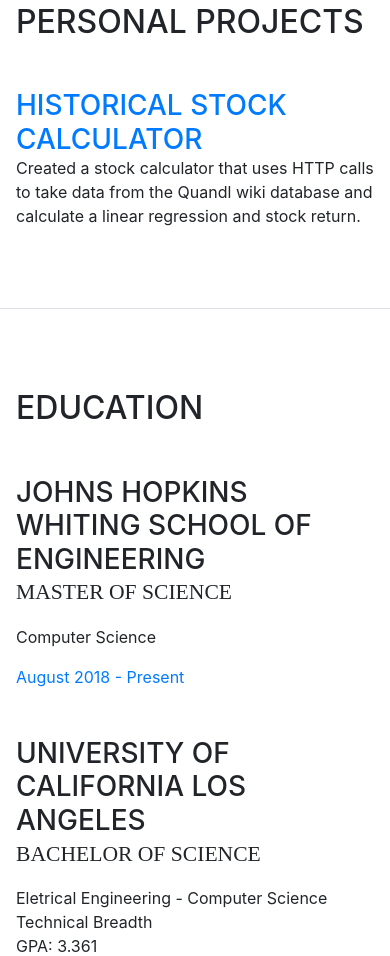
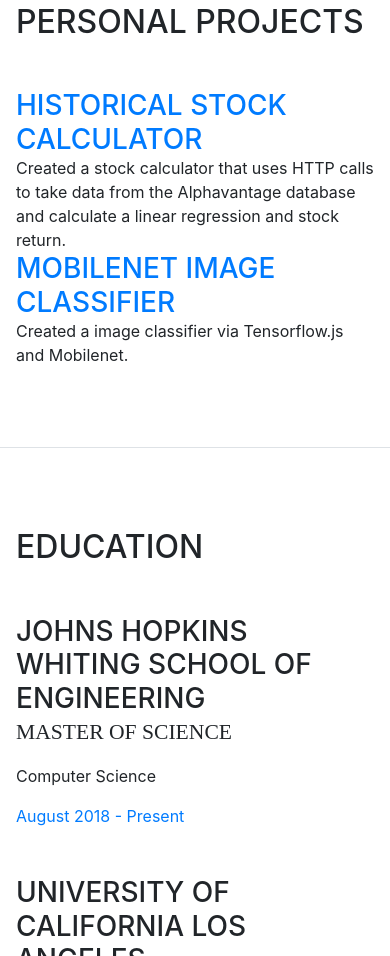
Before and after one commit to andrewcchan/andrewcchan.github.io, a website with bundled scripts: page index.html in a window 390 px wide. Shown: the part 1840-2796 px from the top of the page. Built offline with nearby package versions, Linux system fonts and the light colour scheme; a web font is replaced by a local one.

Commit message:
Add mobilenet link

```diff
--- a/index.html
+++ b/index.html
@@ -147,10 +147,13 @@
 	  <section class="resume-section p-3 p-lg-5 d-flex flex-column" id="personalProjects">
         <div class="my-auto">
           <h2 class="mb-5">Personal Projects</h2>
-		  <h3 class="mb-0"><a href = "https://stock-return-history.herokuapp.com/">Historical Stock Calculator </a></h3>
-          <p class="mb-0">Created a stock calculator that uses HTTP calls to take data from the Quandl wiki database and calculate a linear regression and stock return.</p>
+		      <h3 class="mb-0"><a href = "https://stock-return-history.herokuapp.com/">Historical Stock Calculator </a></h3>
+          <p class="mb-0">Created a stock calculator that uses HTTP calls to take data from the Alphavantage database and calculate a linear regression and stock return.</p>
+
+          <h3 class="mb-0"><a href = "https://chan-mobilenet.glitch.me/">Mobilenet Image Classifier </a></h3>
+          <p class="mb-0">Created a image classifier via Tensorflow.js and Mobilenet.</p>
         </div>
-      </section>
+    </section>
 
       <section class="resume-section p-3 p-lg-5 d-flex flex-column" id="education">
         <div class="my-auto">
```
